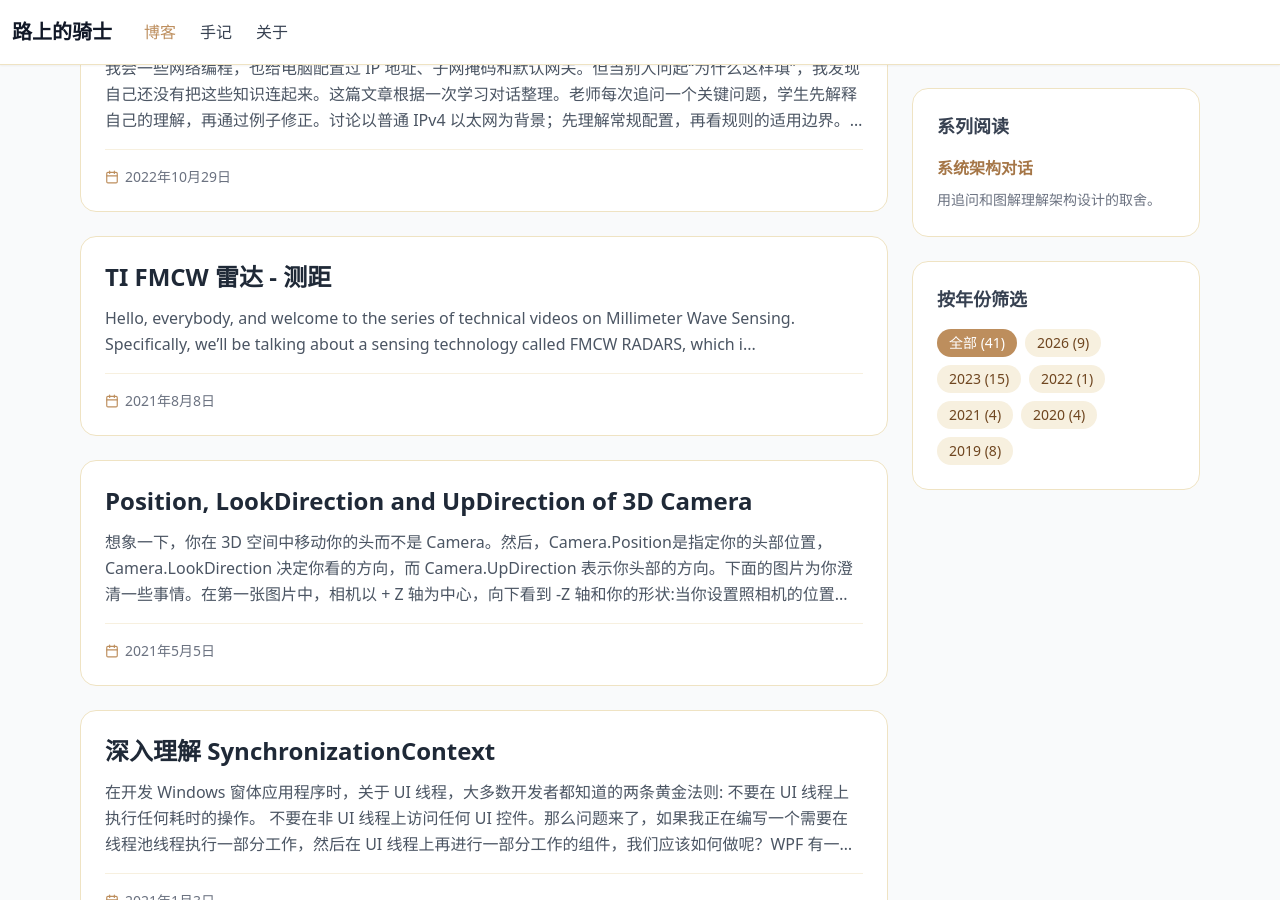
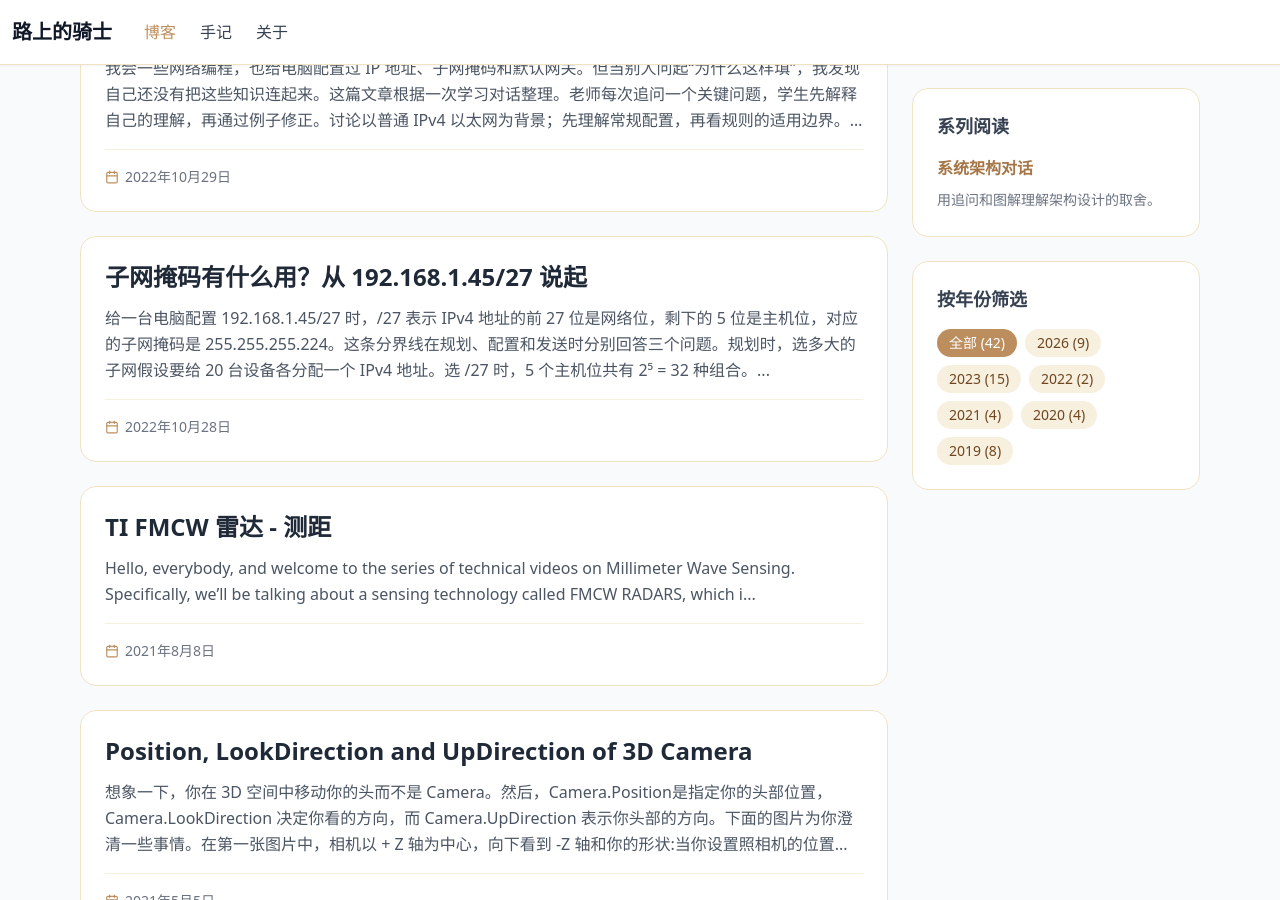
Before and after one commit to luli100/luli100.github.io, a Jekyll site: the page built from index.html, in a window 1280 px wide and 900 px high, scrolled down 6281 px. Built offline with Jekyll 4.4.1, drawn with Linux system fonts in a browser that asks for light colours; some of the changed text lies outside the part shown.

Commit message:
新增子网掩码用途续篇
用 192.168.1.45/27 串起容量规划、本机子网配置和发包前的本地判断，并在原文末尾添加续篇入口。

已核对首页排序、前后篇链接、目录锚点和示例计算，暂存区通过 git diff --check。本机缺少 Jekyll，整站构建待验证。

```diff
--- /dev/null
+++ b/_posts/2022-10-28-subnet-mask-purpose.html
@@ -0,0 +1,25 @@
+---
+layout: post
+title: 子网掩码有什么用？从 192.168.1.45/27 说起
+enable: true
+description: 用同一个 IPv4 地址和子网掩码，串起子网容量规划、本机子网配置和发送时的本地判断。
+toc:
+  - title: 规划时，选多大的子网
+    anchor: planning
+  - title: 配置时，本机属于哪个子网
+    anchor: configuration
+  - title: 发送时，目标在本地吗
+    anchor: sending
+---
+<p>给一台电脑配置 <code>192.168.1.45/27</code> 时，<code>/27</code> 表示 IPv4 地址的前 27 位是网络位，剩下的 5 位是主机位，对应的子网掩码是 <code>255.255.255.224</code>。这条分界线在规划、配置和发送时分别回答三个问题。</p>
+
+<h2 id="planning">规划时，选多大的子网</h2>
+<p>假设要给 20 台设备各分配一个 IPv4 地址。选 <code>/27</code> 时，5 个主机位共有 <code>2⁵ = 32</code> 种组合。首尾两个地址分别是网络地址和广播地址，余下 30 个可以分给设备。<code>/28</code> 只能分配 14 个地址，因此 <code>/27</code> 是满足这个需求的最小子网。</p>
+
+<h2 id="configuration">配置时，本机属于哪个子网</h2>
+<p>把 <code>192.168.1.45/27</code> 配给本机，就能从 IP 和掩码一起算出本机所属的子网。保留 IP 的前 27 位，把最后 5 位清零，得到网络地址 <code>192.168.1.32</code>。把这 5 位全部置为 1，则得到广播地址 <code>192.168.1.63</code>。因此本机在 <code>192.168.1.32/27</code> 子网里，可分配给设备的地址是 <code>192.168.1.33</code> 到 <code>192.168.1.62</code>。</p>
+
+<h2 id="sending">发送时，目标在本地吗</h2>
+<p>发送前，本机用自己的 <code>/27</code> 取出目标 IP 的网络部分，再和自己的网络地址 <code>192.168.1.32</code> 比较。目标是 <code>192.168.1.50</code> 时，按这个掩码也得到 <code>192.168.1.32</code>，所以目标在本地子网。目标换成 <code>192.168.1.70</code> 时，算得的是 <code>192.168.1.64</code>，所以目标在本地子网之外。</p>
+
+<p>前篇 <a href="{% post_url 2022-10-29-ip-subnet-gateway-dialogue %}" rel="prev">从“有网口就要有 IP 吗”开始：一场关于子网与默认网关的对话</a>。</p>
--- a/_posts/2022-10-29-ip-subnet-gateway-dialogue.html
+++ b/_posts/2022-10-29-ip-subnet-gateway-dialogue.html
@@ -119,3 +119,5 @@ toc:
 <p><strong>学生：</strong>有网口不一定要配置 IP；交换机的 MAC 表为空也能先泛洪。子网掩码决定网络位和主机位，计算边界要先找到所属范围。同一 VLAN 不等于同一 IP 子网，同一 IP 子网也不保证二层可达。电脑先选择路由，再确定查询谁的 MAC；默认网关只在默认路由被选中时使用。</p>
 <p><strong>老师：</strong>还有什么尚未确定？</p>
 <p><strong>学生：</strong>我还需要实际查看电脑的路由表和 ARP 缓存，验证发送过程。跨越第三段的子网计算、复杂 VLSM 规划，以及路由器连接多个 VLAN 的实际配置，也需要继续练习。现在我能解释基本关系，但不能因此说已经掌握所有网络故障排查。</p>
+
+<p>继续阅读 <a href="{% post_url 2022-10-28-subnet-mask-purpose %}" rel="next">子网掩码有什么用？从 192.168.1.45/27 说起</a>。</p>
```
